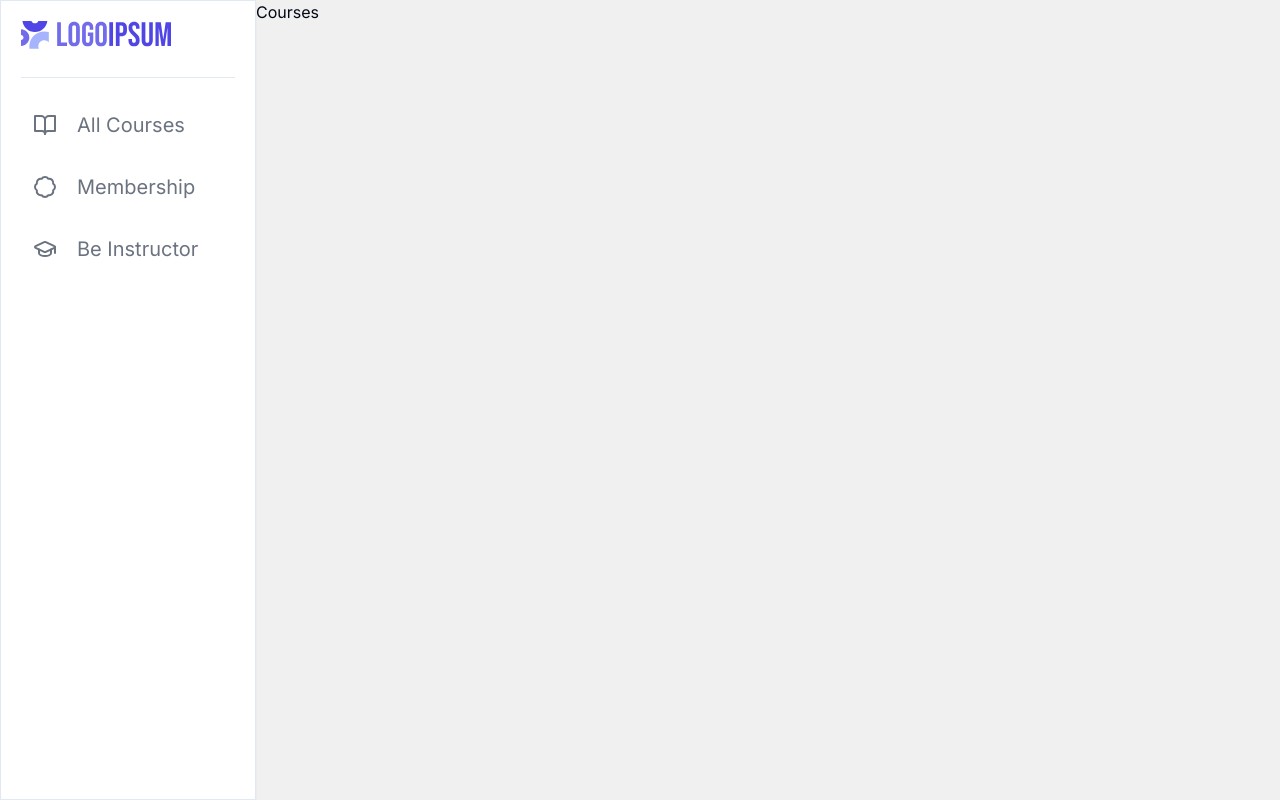
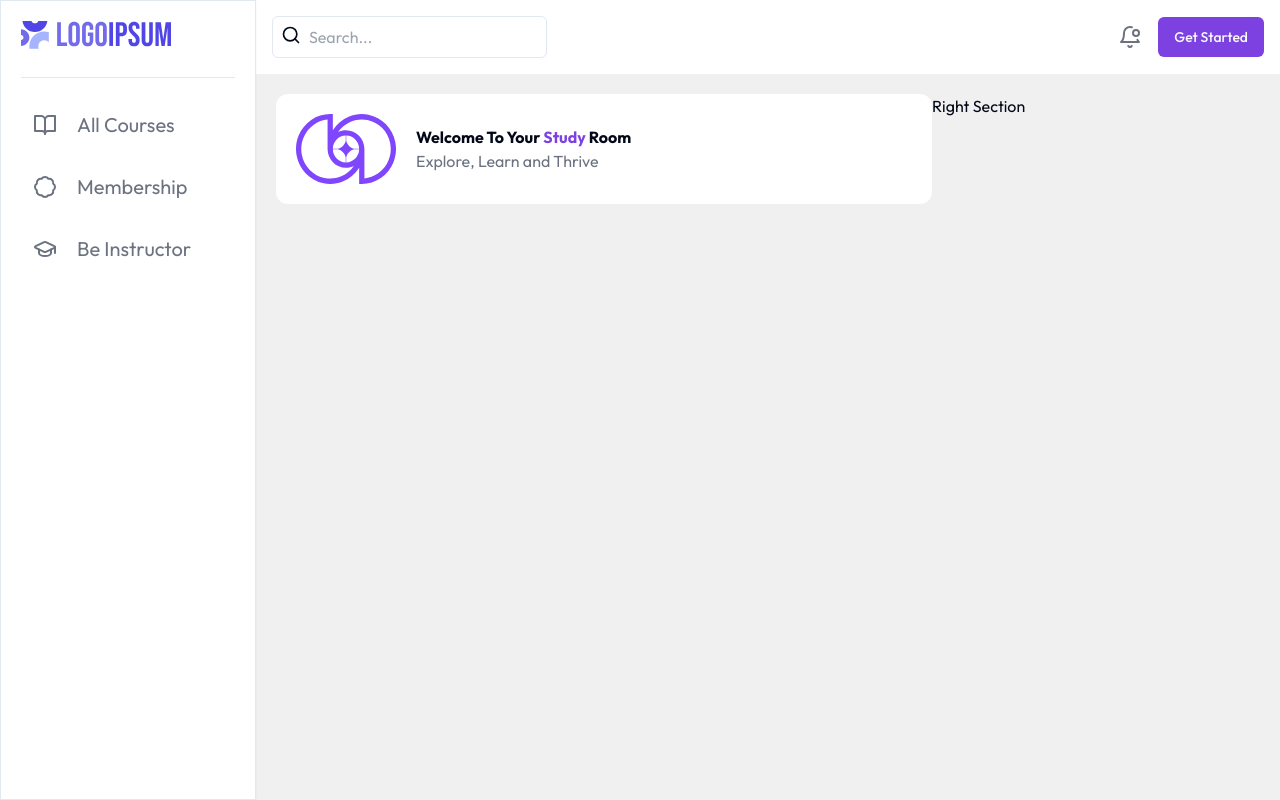
Before and after one commit to alpha-abhii/study_room, a Next.js app: page /courses in a window 1280 px wide. Built offline with nearby package versions, Linux system fonts and the light colour scheme.

Commit message:
header and welcomeBanner create and font change to outfit

```diff
--- /dev/null
+++ b/src/app/(router)/_components/Header.jsx
@@ -0,0 +1,22 @@
+import { Button } from '@/components/ui/button'
+import { BellDot, Search } from 'lucide-react'
+import React from 'react'
+
+const Header = () => {
+    return (
+        <div className='p-4 bg-white flex justify-between'>
+            {/* Search bar */}
+            <div className='flex gap-2 border p-2 rounded-md'>
+                <Search className='h-5 w-5'/>
+                <input type='text' placeholder='Search...' className='outline-none'/>
+            </div>
+            {/* Get started button & bell icon */}
+            <div className='flex items-center gap-4'>
+                <BellDot className='text-gray-500'/>
+                <Button>Get Started</Button>
+            </div>
+        </div>
+    )
+}
+
+export default Header
--- /dev/null
+++ b/src/app/(router)/courses/_components/WelcomeBanner.jsx
@@ -0,0 +1,20 @@
+import Image from 'next/image'
+import React from 'react'
+
+const WelcomeBanner = () => {
+    return (
+        <div className='flex gap-5 items-center bg-white rounded-xl p-5'>
+            <Image src='/logo2.svg' alt='fly' width={100} height={100} />
+            <div>
+                <h2 className='font-bold text-[27px'>
+                    Welcome To Your <span className='text-primary'>Study</span> Room
+                </h2>
+                <h2 className='text-gray-500'>
+                    Explore, Learn and Thrive
+                </h2>
+            </div>
+        </div>
+    )
+}
+
+export default WelcomeBanner
--- a/src/app/(router)/courses/page.jsx
+++ b/src/app/(router)/courses/page.jsx
@@ -1,9 +1,21 @@
 import React from 'react'
+import WelcomeBanner from './_components/WelcomeBanner'
 
 const Courses = () => {
-  return (
-    <div>Courses</div>
-  )
+    return (
+        <div className='grid grid-cols-1 md:grid-cols-3 p-5'>
+            {/* Left Container */}
+            <div className='col-span-2'>
+                {/* Banner */}
+                <WelcomeBanner/>
+            </div>
+
+            {/* Right Container */}
+            <div>
+                Right Section
+            </div>
+        </div>
+    )
 }
 
 export default Courses
--- a/src/app/(router)/layout.jsx
+++ b/src/app/(router)/layout.jsx
@@ -1,5 +1,6 @@
 import React from 'react'
 import SideNav from './_components/SideNav'
+import Header from './_components/Header'
 
 const layout = ({children}) => {
   return (
@@ -8,6 +9,7 @@ const layout = ({children}) => {
         <SideNav/>
       </div>
       <div className='ml-64'>
+        <Header/>
         {children}
       </div>
     </div>
--- a/src/app/layout.js
+++ b/src/app/layout.js
@@ -1,7 +1,7 @@
-import { Inter } from "next/font/google";
+import { Inter, Outfit } from "next/font/google";
 import "./globals.css";
 
-const inter = Inter({ subsets: ["latin"] });
+const inter = Outfit({ subsets: ["latin"] });
 
 export const metadata = {
   title: "Create Next App",
```
Also changed, not shown: public/logo2.svg (added).
